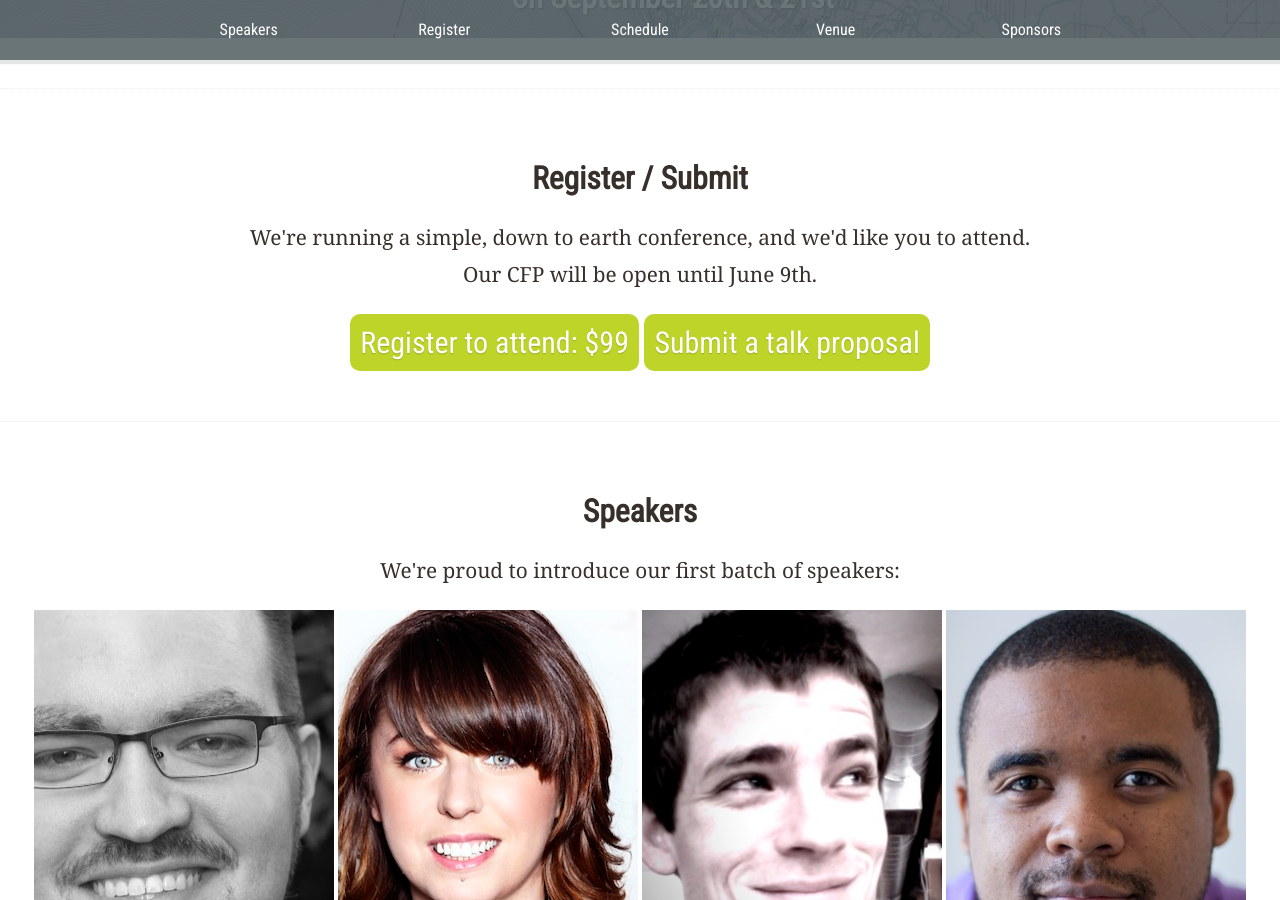
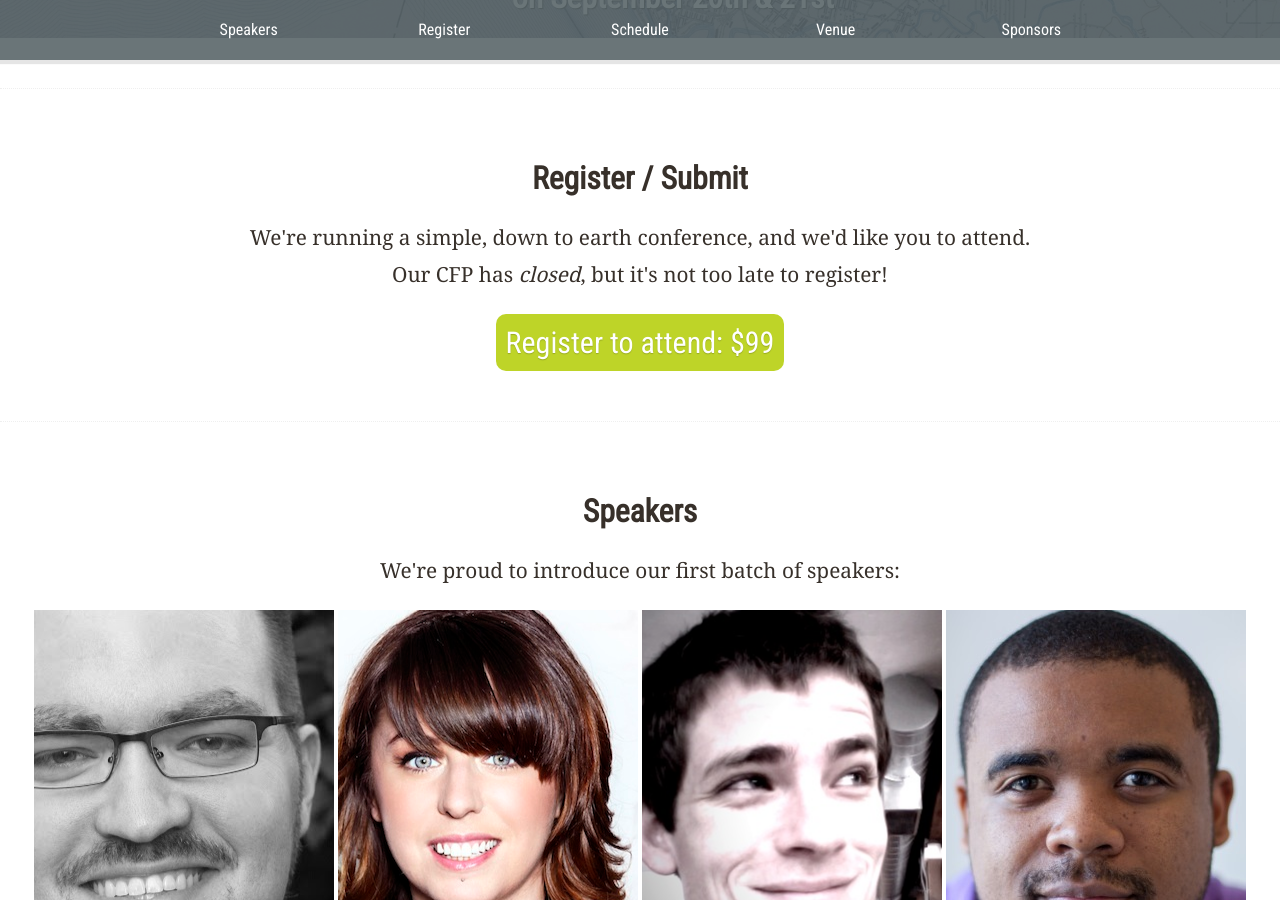
Before and after one commit to nysmakers/nysmakers.github.io, a Jekyll site: the page built from index.html, in a window 1280 px wide and 900 px high, scrolled down 567 px. Built offline with Jekyll 4.4.1, drawn with Linux system fonts in a browser that asks for light colours; comment, search, counter and statistics services are not loaded.

Commit message:
closed cfp

```diff
--- a/cfp/index.html
+++ b/cfp/index.html
@@ -14,7 +14,7 @@ title: CFP | Nickel City Ruby Conference 2013
     <h2 class="span10 offset1">NickelCityRuby Call For Proposals (CFP)</h2>
 
     <p class="text-center">
-      <a class="punch" href="http://ncruby.wufoo.com/forms/z7x3p3">Submit a talk!</a>
+      Submissions are closed. We are currently in the review process. Stay tuned.
     </p>
 
     <h3 class="span10 offset1">
--- a/index.html
+++ b/index.html
@@ -29,12 +29,12 @@ title: Nickel City Ruby Conference - September 20-21, 2013 - Buffalo, NY
       We're running a simple, down to earth conference, and we'd like you to attend.
     </p>
     <p class="text-center">
-      Our CFP will be open until June 9th.
+      Our CFP has <i>closed</i>, but it's not too late to register!
     </p>
     <p class="text-center" style="clear:both;">
       <a class="punch" href="https://tito.io/nickelcityruby/nickelcityruby-2013">Register to attend: $99</a>
-      <a class="punch" href="cfp">Submit a talk proposal</a>
     </p>
+
   </section>
 
   <section class="row-fluid" id="speakers">
```
